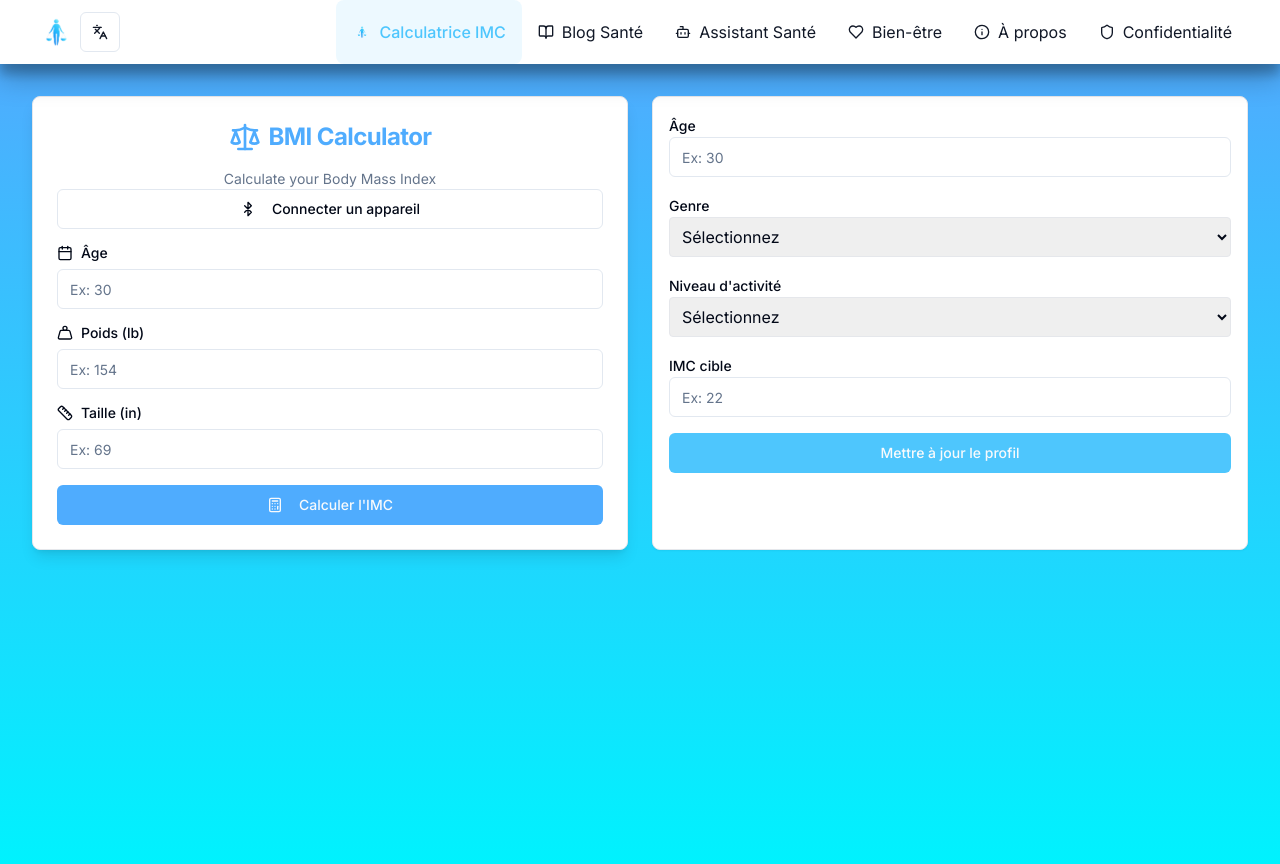
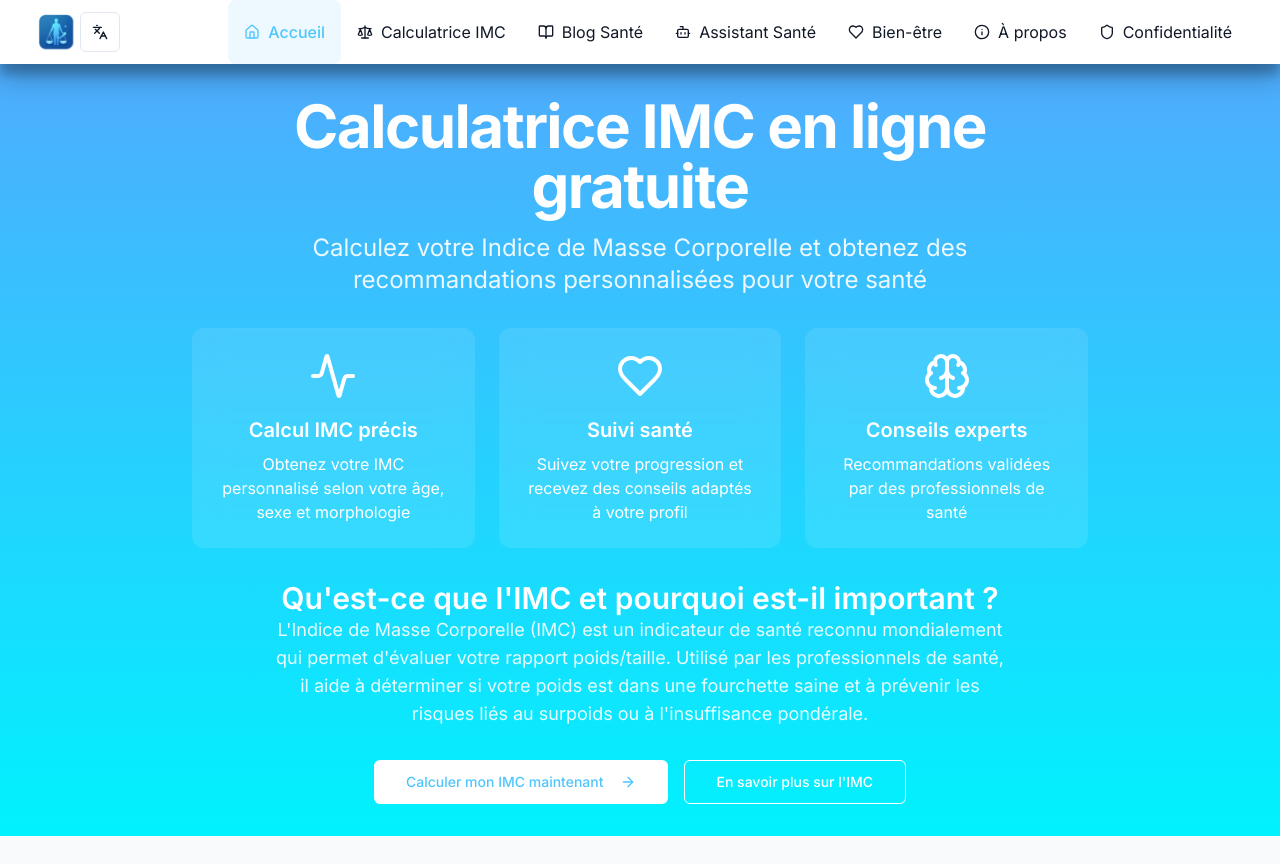
Before and after one commit to Modoufinance/healthyimc, a React (Vite) app: page / in a window 1280 px wide. After the commit the page ends 836 px from the top, so only its background shows below. Built offline with nearby package versions, Linux system fonts and the light colour scheme.

Commit message:
Reverted to edit 2d507e21-648f-4103-8c6b-8c8c93e9c959: "Update project template to latest Lovable version
This commit updates the project template to the latest version of Lovable, enabling new features and improvements.
[skip gpt_engineer]"

```diff
--- a/src/App.tsx
+++ b/src/App.tsx
@@ -2,10 +2,11 @@ import { Toaster } from "@/components/ui/toaster";
 import { Toaster as Sonner } from "@/components/ui/sonner";
 import { TooltipProvider } from "@/components/ui/tooltip";
 import { QueryClient, QueryClientProvider } from "@tanstack/react-query";
-import { BrowserRouter, Routes, Route, Navigate } from "react-router-dom";
+import { BrowserRouter, Routes, Route } from "react-router-dom";
 import { LanguageProvider } from "./contexts/LanguageContext";
 import { useLocaleDetection } from "./hooks/useLocaleDetection";
 import Navigation from "./components/Navigation";
+import Home from "./pages/Home";
 import About from "./pages/About";
 import Privacy from "./pages/Privacy";
 import Blog from "./pages/Blog";
@@ -24,8 +25,8 @@ const AppContent = () => {
       <Navigation />
       <main className="flex-1">
         <Routes>
-          <Route path="/" element={<BMICalculator />} />
-          <Route path="/calculator" element={<Navigate to="/" replace />} />
+          <Route path="/" element={<Home />} />
+          <Route path="/calculator" element={<BMICalculator />} />
           <Route path="/blog" element={<Blog />} />
           <Route path="/ai-health" element={<AIHealthAssistant />} />
           <Route path="/wellness" element={<WellnessCompanion />} />
--- a/src/components/Navigation.tsx
+++ b/src/components/Navigation.tsx
@@ -1,5 +1,5 @@
 import { Link, useLocation } from "react-router-dom";
-import { Scale, Bot, Info, Shield, Heart, BookOpen } from "lucide-react";
+import { Home, Scale, Bot, Info, Shield, Heart, BookOpen } from "lucide-react";
 import { cn } from "@/lib/utils";
 import LanguageSelector from "./LanguageSelector";
 import { useLanguage } from "@/contexts/LanguageContext";
@@ -9,15 +9,8 @@ const Navigation = () => {
   const { t } = useLanguage();
 
   const links = [
-    {
-      to: "/",
-      label: "Calculatrice IMC",
-      icon: <img
-        src="/lovable-uploads/4165eeff-6bfe-4e43-95b6-59e8e317f02f.png"
-        alt="Balance Icon"
-        className="w-5 h-5"
-      />
-    },
+    { to: "/", label: "Accueil", icon: <Home className="w-4 h-4" /> },
+    { to: "/calculator", label: "Calculatrice IMC", icon: <Scale className="w-4 h-4" /> },
     { to: "/blog", label: "Blog Santé", icon: <BookOpen className="w-4 h-4" /> },
     { to: "/ai-health", label: "Assistant Santé", icon: <Bot className="w-4 h-4" /> },
     { to: "/wellness", label: "Bien-être", icon: <Heart className="w-4 h-4" /> },
@@ -32,7 +25,7 @@ const Navigation = () => {
           <div className="flex justify-between items-center h-16 sm:h-auto">
             <Link to="/" className="flex items-center gap-2 animate-slide-in">
               <img
-                src="/lovable-uploads/4165eeff-6bfe-4e43-95b6-59e8e317f02f.png"
+                src="/lovable-uploads/5db5bbb5-92ee-48c8-b8d3-150d9d289649.png"
                 alt="HealthyIMC Logo"
                 className="h-12 w-auto transition-transform duration-300 hover:scale-105"
               />
```
Also changed, not shown: public/lovable-uploads/4165eeff-6bfe-4e43-95b6-59e8e317f02f.png (deleted).
